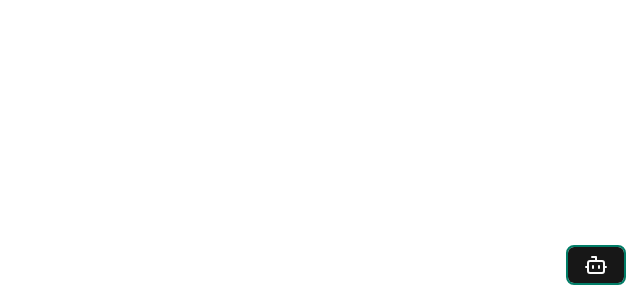
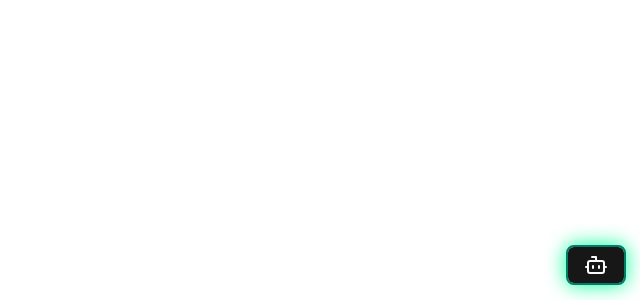
Before and after one commit to ezestom/next-bot, a Next.js app: page / in a window 1280 px wide. Shown: the part 500-800 px from the top of the page, without its empty margins (640-1280 px from the left). Built offline with nearby package versions, Linux system fonts and the light colour scheme.

Commit message:
Agregar sombra al botón del bot y actualizar su ID para mejorar la accesibilidad

```diff
--- a/src/components/bot.css
+++ b/src/components/bot.css
@@ -1,3 +1,6 @@
 #scroll {
 	scrollbar-width: none;
 }
+#open-bot {
+	filter: drop-shadow(0px 0px 10px rgb(0, 255, 154, 1));
+}
--- a/src/components/bot.tsx
+++ b/src/components/bot.tsx
@@ -178,7 +178,7 @@ export function Bot() {
       <div className={`fixed bottom-4 right-4 transition-all duration-300 ease-in-out ${!isWindowOpen ? 'opacity-100 scale-100 translate-y-0' : 'opacity-0 scale-95 translate-y-full pointer-events-none'}`}>
         <HoverCard>
           <HoverCardTrigger>
-            <Button onClick={handleToggleWindow} className="outline outline-2 rounded-md outline-[#007d67]">
+            <Button id='open-bot' onClick={handleToggleWindow} className="outline outline-2 rounded-md outline-[#007d67]">
               <BotIcon className="h-6 w-6" />
             </Button> </HoverCardTrigger>
           <HoverCardContent>
```
